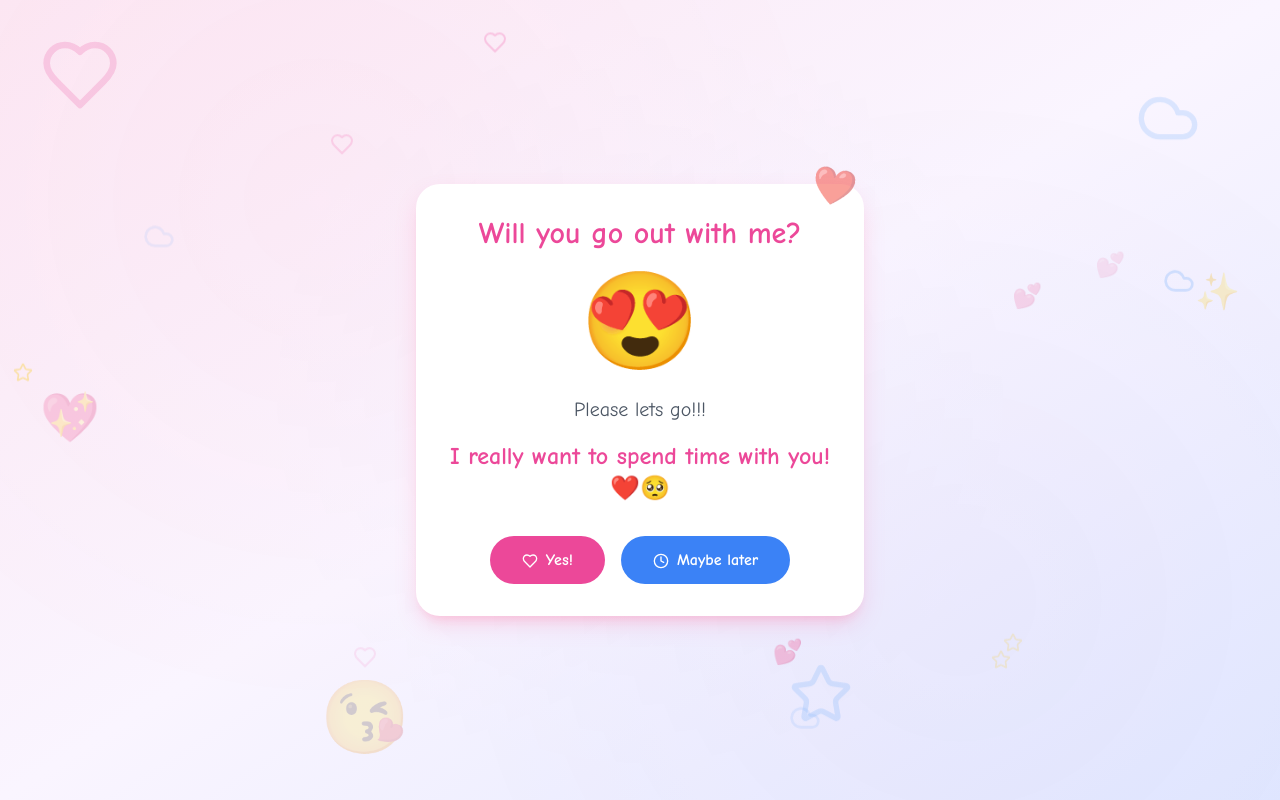
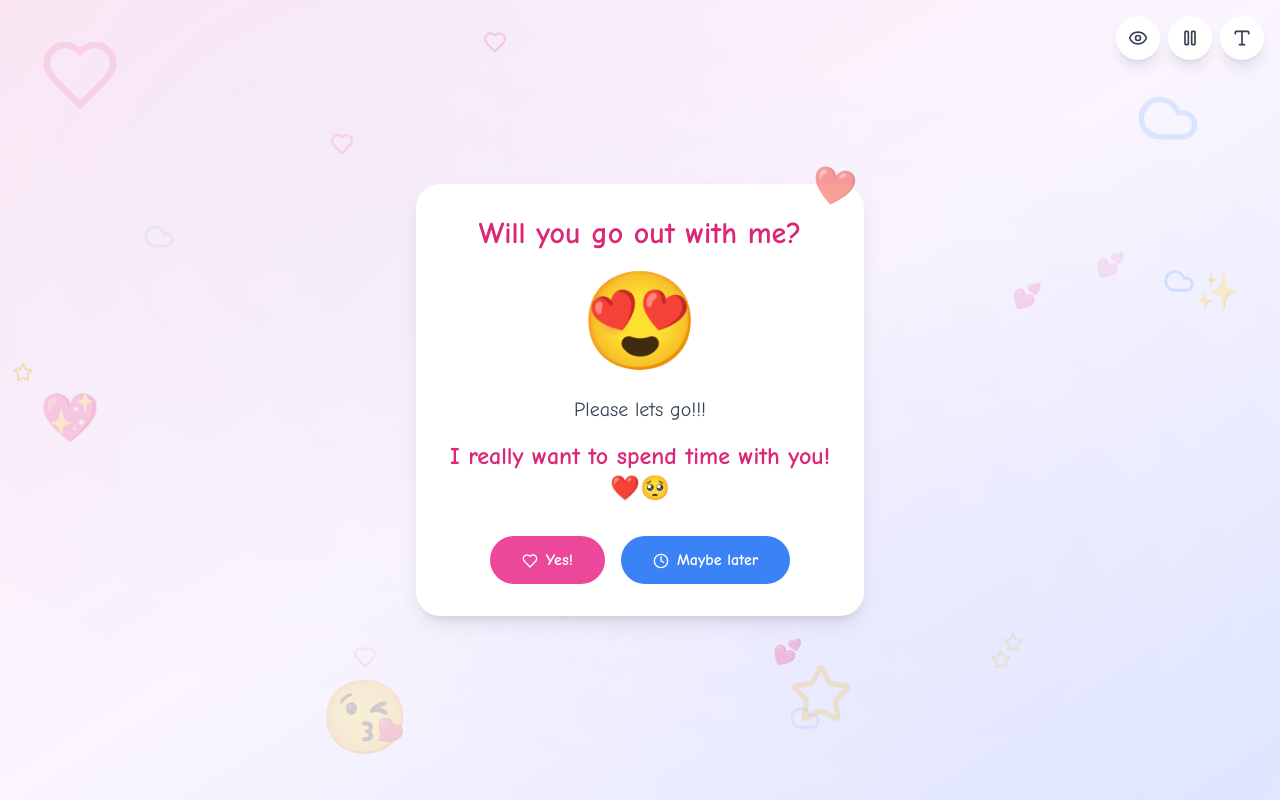
Before and after one commit to Jia2005/HeartBeat, a React (Create React App) app: page / in a window 1280 px wide. Built offline with nearby package versions, Linux system fonts and the light colour scheme.

Commit message:
Fun features added

```diff
--- a/src/Pages/Question.js
+++ b/src/Pages/Question.js
@@ -1,22 +1,139 @@
-import { Heart, Cloud, Star, Clock } from 'lucide-react';
-import { useNavigate } from 'react-router-dom';
+import { Heart, Cloud, Star, Clock, Eye, Pause, Type } from 'lucide-react';
+import { useState } from 'react';
 
 function Question() {
-  const navigate = useNavigate();
+  const [colorBlindMode, setColorBlindMode] = useState(false);
+  const [animationsDisabled, setAnimationsDisabled] = useState(false);
+  const [fontSize, setFontSize] = useState('normal');
 
   const handleYesClick = () => {
-    navigate('/happy');
+    alert('Yay! Thank you for saying yes! 💕');
   };
 
   const handleMaybeClick = () => {
-    navigate('/sad');
+    alert('That\'s okay! Maybe another time 😊');
   };
 
+  const toggleColorBlindMode = () => {
+    setColorBlindMode(!colorBlindMode);
+  };
+
+  const toggleAnimations = () => {
+    setAnimationsDisabled(!animationsDisabled);
+  };
+
+  const cycleFontSize = () => {
+    const sizes = ['normal', 'large', 'extra-large'];
+    const currentIndex = sizes.indexOf(fontSize);
+    const nextIndex = (currentIndex + 1) % sizes.length;
+    setFontSize(sizes[nextIndex]);
+  };
+
+  const getColorScheme = () => {
+    if (colorBlindMode) {
+      return {
+        primary: 'from-blue-100 via-indigo-50 to-purple-100',
+        cardBg: 'bg-white',
+        titleColor: 'text-blue-600',
+        textColor: 'text-gray-800',
+        buttonPrimary: 'bg-blue-600 hover:bg-blue-700 focus:ring-blue-300',
+        buttonSecondary: 'bg-indigo-600 hover:bg-indigo-700 focus:ring-indigo-300',
+        iconColors: {
+          heart: 'text-blue-500',
+          cloud: 'text-indigo-400',
+          star: 'text-purple-400'
+        }
+      };
+    }
+    return {
+      primary: 'from-pink-100 via-purple-50 to-indigo-100',
+      cardBg: 'bg-white',
+      titleColor: 'text-pink-600',
+      textColor: 'text-gray-700',
+      buttonPrimary: 'bg-pink-500 hover:bg-pink-600 focus:ring-pink-300',
+      buttonSecondary: 'bg-blue-500 hover:bg-blue-600 focus:ring-blue-300',
+      iconColors: {
+        heart: 'text-pink-400',
+        cloud: 'text-blue-400',
+        star: 'text-yellow-500'
+      }
+    };
+  };
+
+  const getFontSizeClasses = () => {
+    switch (fontSize) {
+      case 'large':
+        return {
+          title: 'text-4xl',
+          emoji: 'text-9xl',
+          subtitle: 'text-2xl',
+          message: 'text-3xl',
+          button: 'text-lg py-4 px-10'
+        };
+      case 'extra-large':
+        return {
+          title: 'text-5xl',
+          emoji: 'text-10xl',
+          subtitle: 'text-3xl',
+          message: 'text-4xl',
+          button: 'text-xl py-5 px-12'
+        };
+      default:
+        return {
+          title: 'text-3xl',
+          emoji: 'text-8xl',
+          subtitle: 'text-xl',
+          message: 'text-2xl',
+          button: 'text-base py-3 px-8'
+        };
+    }
+  };
+
+  const colors = getColorScheme();
+  const fontSizes = getFontSizeClasses();
+  const shouldAnimate = !animationsDisabled;
+
   return (
-    <div className="min-h-screen flex items-center justify-center p-4 bg-gradient-to-br from-pink-100 via-purple-50 to-indigo-100 font-comic relative overflow-hidden">
-      <div className="absolute inset-0 bg-pattern opacity-30"></div>
+    <div
+      className={`min-h-screen flex items-center justify-center p-4 bg-gradient-to-br ${colors.primary} font-comic relative overflow-hidden`}
+      role="main"
+      aria-label="Dating invitation page"
+    >
+      <div className="absolute inset-0 bg-pattern opacity-30" aria-hidden="true"></div>
 
-      <div className="absolute inset-0 overflow-hidden pointer-events-none">
+      <div className="fixed top-4 right-4 z-50 flex gap-2" role="toolbar" aria-label="Accessibility controls">
+        <button
+          onClick={toggleColorBlindMode}
+          className={`p-3 bg-white rounded-full shadow-lg hover:shadow-xl transition-all duration-200 focus:outline-none focus:ring-4 focus:ring-blue-300 ${colorBlindMode ? 'ring-2 ring-blue-500' : ''}`}
+          aria-label={colorBlindMode ? 'Switch to standard colors' : 'Switch to color-blind friendly colors'}
+          aria-pressed={colorBlindMode}
+          title="Toggle color-blind friendly mode"
+        >
+          <Eye className="w-5 h-5 text-gray-700" />
+        </button>
+
+        <button
+          onClick={toggleAnimations}
+          className={`p-3 bg-white rounded-full shadow-lg hover:shadow-xl transition-all duration-200 focus:outline-none focus:ring-4 focus:ring-blue-300 ${animationsDisabled ? 'ring-2 ring-red-500' : ''}`}
+          aria-label={animationsDisabled ? 'Enable animations' : 'Disable animations'}
+          aria-pressed={animationsDisabled}
+          title="Toggle animations"
+        >
+          <Pause className="w-5 h-5 text-gray-700" />
+        </button>
+
+        <button
+          onClick={cycleFontSize}
+          className="p-3 bg-white rounded-full shadow-lg hover:shadow-xl transition-all duration-200 focus:outline-none focus:ring-4 focus:ring-blue-300"
+          aria-label={`Current font size: ${fontSize}. Click to change`}
+          title="Change font size"
+        >
+          <Type className="w-5 h-5 text-gray-700" />
+        </button>
+      </div>
+
+      {shouldAnimate && (
+        <div className="absolute inset-0 overflow-hidden pointer-events-none" aria-hidden="true">
           {Array.from({ length: 15 }).map((_, i) => (
             <div
               key={i}
@@ -28,13 +145,14 @@ function Question() {
                 opacity: Math.random() * 0.3 + 0.1
               }}
             >
-            {i % 4 === 0 && <Heart className="text-pink-400 w-6 h-6" />}
-            {i % 4 === 1 && <Cloud className="text-blue-400 w-8 h-8" />}
-            {i % 4 === 2 && <Star className="text-yellow-400 w-5 h-5" />}
+              {i % 4 === 0 && <Heart className={`${colors.iconColors.heart} w-6 h-6`} />}
+              {i % 4 === 1 && <Cloud className={`${colors.iconColors.cloud} w-8 h-8`} />}
+              {i % 4 === 2 && <Star className={`${colors.iconColors.star} w-5 h-5`} />}
               {i % 4 === 3 && <div className="text-purple-400 text-2xl">💕</div>}
             </div>
           ))}
         </div>
+      )}
 
       <style jsx>{`
         @import url('https://fonts.googleapis.com/css2?family=Comic+Neue:wght@400;700&display=swap');
@@ -59,41 +177,55 @@ function Question() {
         }
 
         .animate-bounce-custom {
-          animation: bounce 2s infinite;
+          animation: ${shouldAnimate ? 'bounce 2s infinite' : 'none'};
         }
 
         .animate-float {
-          animation: float 3s ease-in-out infinite;
+          animation: ${shouldAnimate ? 'float 3s ease-in-out infinite' : 'none'};
         }
 
         .animate-float-reverse {
-          animation: floatReverse 2.5s ease-in-out infinite;
+          animation: ${shouldAnimate ? 'floatReverse 2.5s ease-in-out infinite' : 'none'};
         }
 
         .card-shadow {
-          box-shadow: 0 10px 25px -5px rgba(255, 107, 157, 0.3),
-                      0 8px 10px -6px rgba(255, 107, 157, 0.2);
+          box-shadow: 0 10px 25px -5px rgba(0, 0, 0, 0.1),
+                      0 8px 10px -6px rgba(0, 0, 0, 0.1);
         }
 
         .bg-pattern {
           background-image:
-            radial-gradient(circle at 25% 25%, rgba(255, 107, 157, 0.1) 0%, transparent 50%),
-            radial-gradient(circle at 75% 75%, rgba(139, 69, 193, 0.1) 0%, transparent 50%),
-            radial-gradient(circle at 50% 50%, rgba(59, 130, 246, 0.05) 0%, transparent 50%);
+            radial-gradient(circle at 25% 25%, rgba(59, 130, 246, 0.1) 0%, transparent 50%),
+            radial-gradient(circle at 75% 75%, rgba(99, 102, 241, 0.1) 0%, transparent 50%),
+            radial-gradient(circle at 50% 50%, rgba(147, 51, 234, 0.05) 0%, transparent 50%);
+        }
+
+        button:focus-visible {
+          outline: 3px solid #3B82F6;
+          outline-offset: 2px;
+        }
+
+        @media (prefers-reduced-motion: reduce) {
+          .animate-bounce-custom,
+          .animate-float,
+          .animate-float-reverse {
+            animation: none !important;
+          }
         }
       `}</style>
 
-      <div className="fixed inset-0 overflow-hidden pointer-events-none">
-        <div className="absolute text-pink-500 opacity-20 text-8xl top-10 left-10 animate-float">
+      {shouldAnimate && (
+        <div className="fixed inset-0 overflow-hidden pointer-events-none" aria-hidden="true">
+          <div className={`absolute ${colors.iconColors.heart} opacity-20 text-8xl top-10 left-10 animate-float`}>
             <Heart className="w-20 h-20" />
           </div>
-        <div className="absolute text-blue-400 opacity-20 text-6xl top-20 right-20 animate-float-reverse">
+          <div className={`absolute ${colors.iconColors.cloud} opacity-20 text-6xl top-20 right-20 animate-float-reverse`}>
             <Cloud className="w-16 h-16" />
           </div>
           <div className="absolute text-pink-500 opacity-20 text-7xl bottom-10 left-1/4 animate-float">
             <div className="text-7xl">😘</div>
           </div>
-        <div className="absolute text-blue-400 opacity-20 text-6xl bottom-20 right-1/3 animate-float-reverse">
+          <div className={`absolute ${colors.iconColors.star} opacity-20 text-6xl bottom-20 right-1/3 animate-float-reverse`}>
             <Star className="w-16 h-16" />
           </div>
           <div className="absolute text-purple-400 opacity-25 text-5xl top-1/2 left-10 animate-float">
@@ -103,38 +235,83 @@ function Question() {
             <div className="text-4xl">✨</div>
           </div>
         </div>
+      )}
 
       <div className="container max-w-md mx-auto z-10 relative">
-        <div className="bg-white rounded-3xl card-shadow p-8 text-center transition-all duration-500 transform hover:scale-105">
+        <div
+          className={`${colors.cardBg} rounded-3xl card-shadow p-8 text-center transition-all duration-500 ${shouldAnimate ? 'transform hover:scale-105' : ''}`}
+          role="dialog"
+          aria-labelledby="invitation-title"
+          aria-describedby="invitation-description"
+        >
           <div className="relative mb-6">
-            <h1 className="text-3xl font-bold text-pink-500 mb-2">Will you go out with me?</h1>
-            <div className="absolute -top-12 -right-6 transform rotate-12 text-pink-500 opacity-50">
+            <h1
+              id="invitation-title"
+              className={`${fontSizes.title} font-bold ${colors.titleColor} mb-2`}
+            >
+              Will you go out with me?
+            </h1>
+            <div className="absolute -top-12 -right-6 transform rotate-12 text-pink-500 opacity-50" aria-hidden="true">
               <span className="text-4xl">❤️</span>
             </div>
           </div>
 
-          <div className="text-8xl mb-6 animate-bounce-custom">😍</div>
+          <div
+            className={`${fontSizes.emoji} mb-6 ${shouldAnimate ? 'animate-bounce-custom' : ''}`}
+            role="img"
+            aria-label="Heart eyes emoji"
+          >
+            😍
+          </div>
 
-          <p className="text-xl text-gray-600 mb-4">Please lets go!!!</p>
+          <p
+            className={`${fontSizes.subtitle} ${colors.textColor} mb-4`}
+            id="invitation-description"
+          >
+            Please lets go!!!
+          </p>
 
-          <p className="text-2xl font-bold text-pink-500 mb-8">I really want to spend time with you! ❤️🥺</p>
+          <p className={`${fontSizes.message} font-bold ${colors.titleColor} mb-8`}>
+            I really want to spend time with you!
+            <span role="img" aria-label="heart and pleading face emoji"> ❤️🥺</span>
+          </p>
 
-          <div className="flex flex-col sm:flex-row justify-center gap-4 mt-6">
+          <div
+            className="flex flex-col sm:flex-row justify-center gap-4 mt-6"
+            role="group"
+            aria-label="Response options"
+          >
             <button
               onClick={handleYesClick}
-              className="bg-pink-500 hover:bg-pink-600 text-white font-bold py-3 px-8 rounded-full transform transition-all duration-300 hover:scale-105 hover:-translate-y-1 focus:outline-none focus:ring-4 focus:ring-pink-200"
+              className={`${colors.buttonPrimary} text-white font-bold ${fontSizes.button} rounded-full transform transition-all duration-300 ${shouldAnimate ? 'hover:scale-105 hover:-translate-y-1' : ''} focus:outline-none focus:ring-4`}
+              aria-describedby="yes-description"
             >
-              <Heart className="w-4 h-4 mr-2 inline" />Yes!
+              <Heart className="w-4 h-4 mr-2 inline" aria-hidden="true" />
+              Yes!
             </button>
+            <div id="yes-description" className="sr-only">
+              Accept the invitation to go out
+            </div>
 
             <button
               onClick={handleMaybeClick}
-              className="bg-blue-500 hover:bg-blue-600 text-white font-bold py-3 px-8 rounded-full transform transition-all duration-300 hover:scale-105 hover:-translate-y-1 focus:outline-none focus:ring-4 focus:ring-blue-200 mt-3 sm:mt-0"
+              className={`${colors.buttonSecondary} text-white font-bold ${fontSizes.button} rounded-full transform transition-all duration-300 ${shouldAnimate ? 'hover:scale-105 hover:-translate-y-1' : ''} focus:outline-none focus:ring-4 mt-3 sm:mt-0`}
+              aria-describedby="maybe-description"
             >
-              <Clock className="w-4 h-4 mr-2 inline" />Maybe later
+              <Clock className="w-4 h-4 mr-2 inline" aria-hidden="true" />
+              Maybe later
             </button>
+            <div id="maybe-description" className="sr-only">
+              Politely decline for now but leave it open for the future
             </div>
           </div>
+        </div>
+      </div>
+
+      <div className="sr-only" aria-live="polite" id="announcements">
+        {colorBlindMode && "Color-blind friendly mode enabled"}
+        {animationsDisabled && "Animations disabled for reduced motion"}
+        {fontSize !== 'normal' && `Font size changed to ${fontSize}`}
       </div>
     </div>
   );
```
Lines whose indentation alone changed are shown as unchanged.
